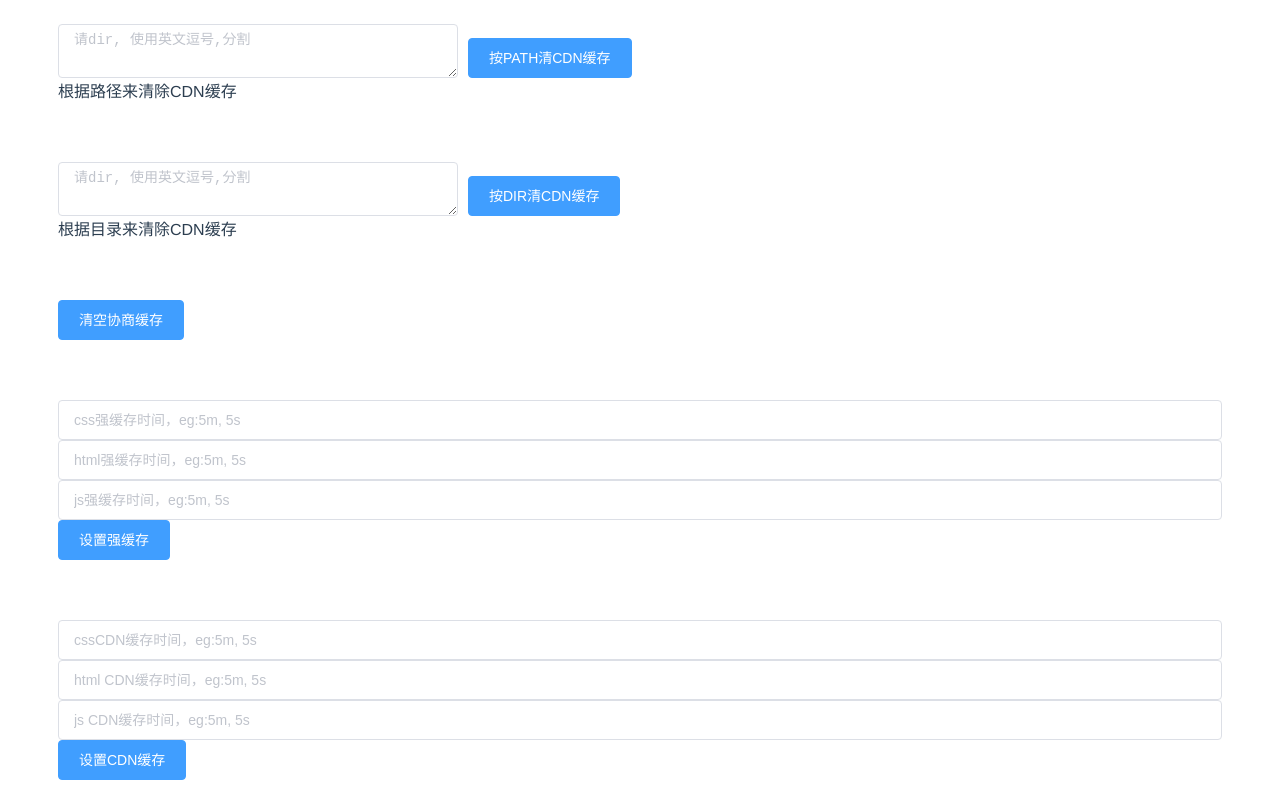
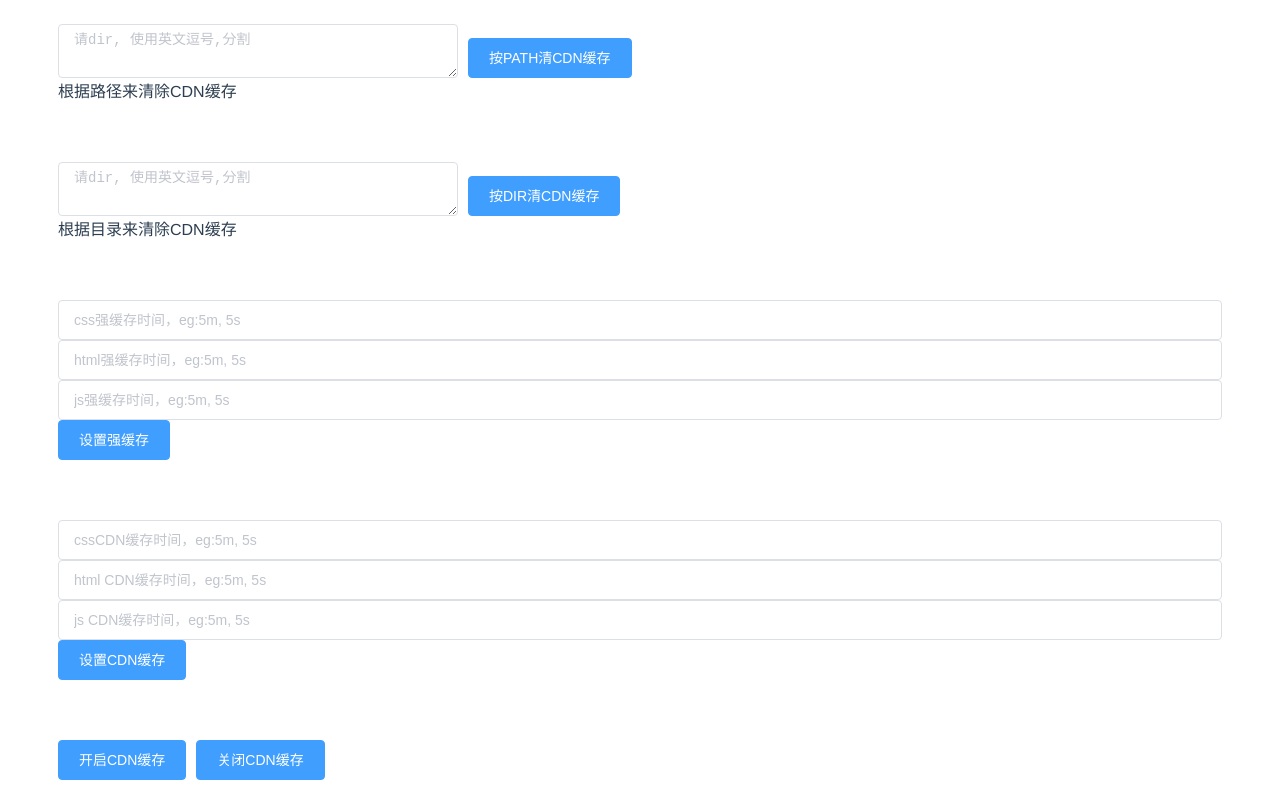
Before and after one commit to dujuncheng/wugong, a Vue app in the folder home/: page / in a window 1280 px wide. Shown: the part 730-1530 px from the top of the page. Built offline with nearby package versions, Linux system fonts and the light colour scheme.

Commit message:
add code

```diff
--- a/home/src/api.js
+++ b/home/src/api.js
@@ -21,4 +21,14 @@ let setCache = (param) => {
 
 }
 
-export {cleanCache, setCache}
+
+let setCDN = (param) => {
+    return axios({
+        method: 'post',
+        url: `${remoteHost}/wugong_serve?method=set_cdn`,
+        data: param,
+    })
+
+}
+
+export {cleanCache, setCache, setCDN}
--- a/home/src/components/HelloWorld.vue
+++ b/home/src/components/HelloWorld.vue
@@ -65,12 +65,12 @@
               <div v-if="cache3 && !loadingCache3">{{cache3}}</div>
           </div>
 
-          <div class="cache-item">
-              <el-button type="primary" @click="handleCleanCache(1, 4)">清空协商缓存</el-button>
-              <img v-if="loadingCache4" class="loadingBranch" src="https://timgsa.baidu.com/timg?image&quality=80&size=b9999_10000&sec=1547402653549&di=7af100875d9d454d4d1522c0be6d30be&imgtype=0&src=http%3A%2F%2Fspider.nosdn.127.net%2F2964c767d5798be6c8f83739fb5689b9.gif" alt="">
-              <span v-if="loadingCache4"> 请稍等1分钟，正在清空缓存 </span>
-              <div v-if="cache4 && !loadingCache4">{{cache4}}</div>
-          </div>
+          <!--<div class="cache-item">-->
+              <!--<el-button type="primary" @click="handleCleanCache(1, 4)">清空协商缓存</el-button>-->
+              <!--<img v-if="loadingCache4" class="loadingBranch" src="https://timgsa.baidu.com/timg?image&quality=80&size=b9999_10000&sec=1547402653549&di=7af100875d9d454d4d1522c0be6d30be&imgtype=0&src=http%3A%2F%2Fspider.nosdn.127.net%2F2964c767d5798be6c8f83739fb5689b9.gif" alt="">-->
+              <!--<span v-if="loadingCache4"> 请稍等1分钟，正在清空缓存 </span>-->
+              <!--<div v-if="cache4 && !loadingCache4">{{cache4}}</div>-->
+          <!--</div>-->
 
           <!-- 设置强缓存时间 -->
           <div class="cache-item">
@@ -86,6 +86,12 @@
               <el-input v-model="setHtmlTimeCDN" placeholder="html CDN缓存时间，eg:5m, 5s"></el-input>
               <el-input v-model="setJsTimeCDN" placeholder="js CDN缓存时间，eg:5m, 5s"></el-input>
               <el-button type="primary" @click="setCache(2)">设置CDN缓存</el-button>
+          </div>
+
+          <!-- 开启 or 关闭cdn -->
+          <div class="cache-item">
+              <el-button type="primary" @click="setCDN(1)">开启CDN缓存</el-button>
+              <el-button type="primary" @click="setCDN(2)">关闭CDN缓存</el-button>
           </div>
 
       </div>
@@ -118,7 +124,7 @@
 
 <script>
     const axios = require('axios')
-    import {cleanCache, setCache} from '../api.js'
+    import {cleanCache, setCache, setCDN} from '../api.js'
     export default {
         name: 'HelloWorld',
         data () {
@@ -364,6 +370,46 @@
                     });
                 }
             },
+            /**
+             * 设置CDN
+             * @param type 1 OPEN 2 CLOSE
+             * @returns {Promise<void>}
+             */
+            async setCDN(type) {
+                try {
+                    let param = {
+                        type,
+                    }
+                    let result = (await setCDN(param)).data;
+
+                    debugger
+                    if (!result || !result.success || !result.data || result.data.code !== 0) {
+                        this.$message({
+                            message: result.data.message || '请求失败',
+                            type: 'warning'
+                        });
+                        return
+                    }
+
+                    if (result) {
+                        this.$message({
+                            message: result.message || '请求成功',
+                            type: 'success'
+                        });
+                    } else {
+
+                        this.$message({
+                            message: e.message || '请求失败',
+                            type: 'warning'
+                        });
+                    }
+                } catch (e) {
+                    this.$message({
+                        message: e.message || '请求失败',
+                        type: 'warning'
+                    });
+                }
+            },
         }
     }
 </script>
```
Also changed, not shown: 1 other file (tests, documents, lock files or other folders).
